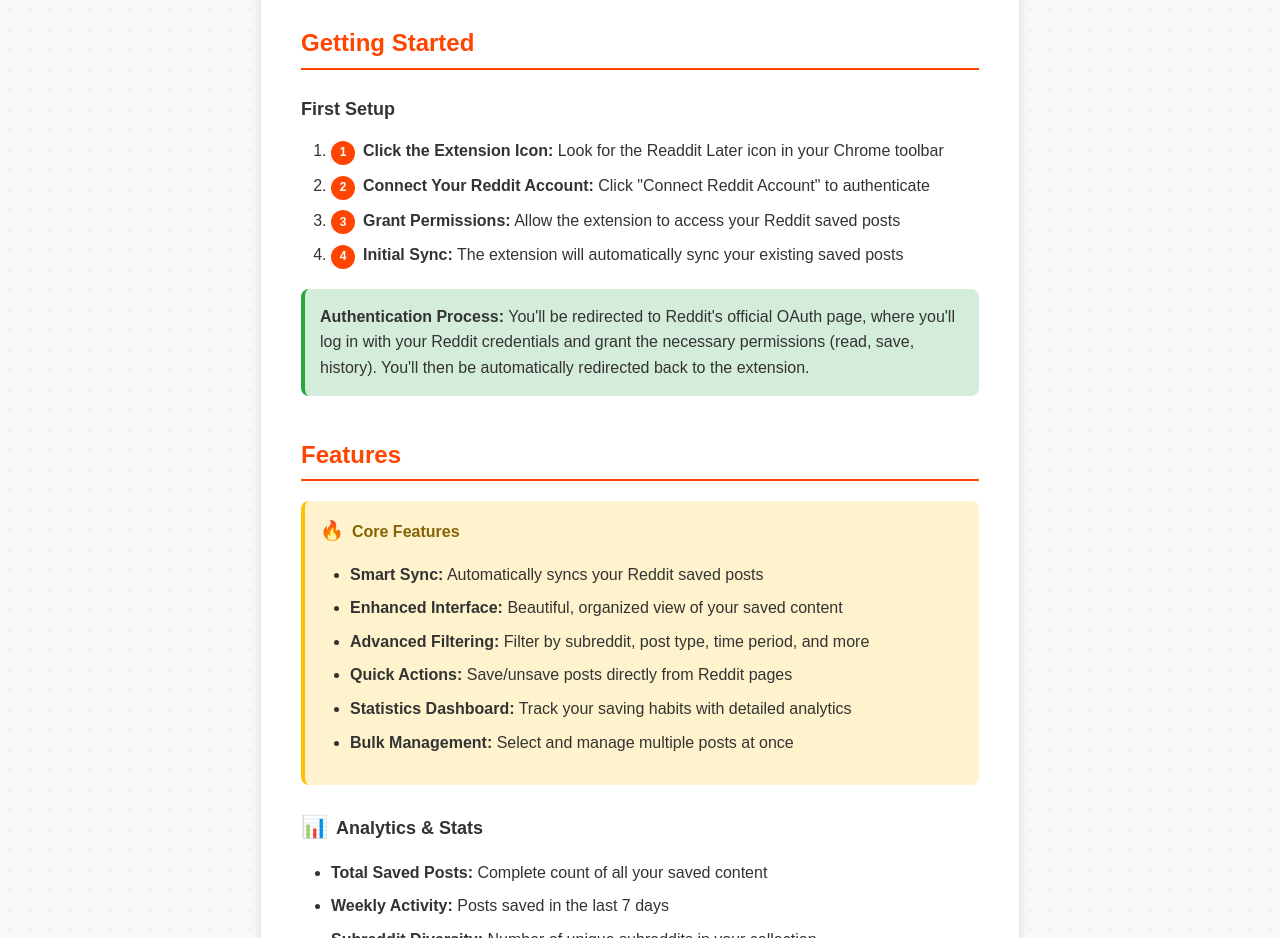
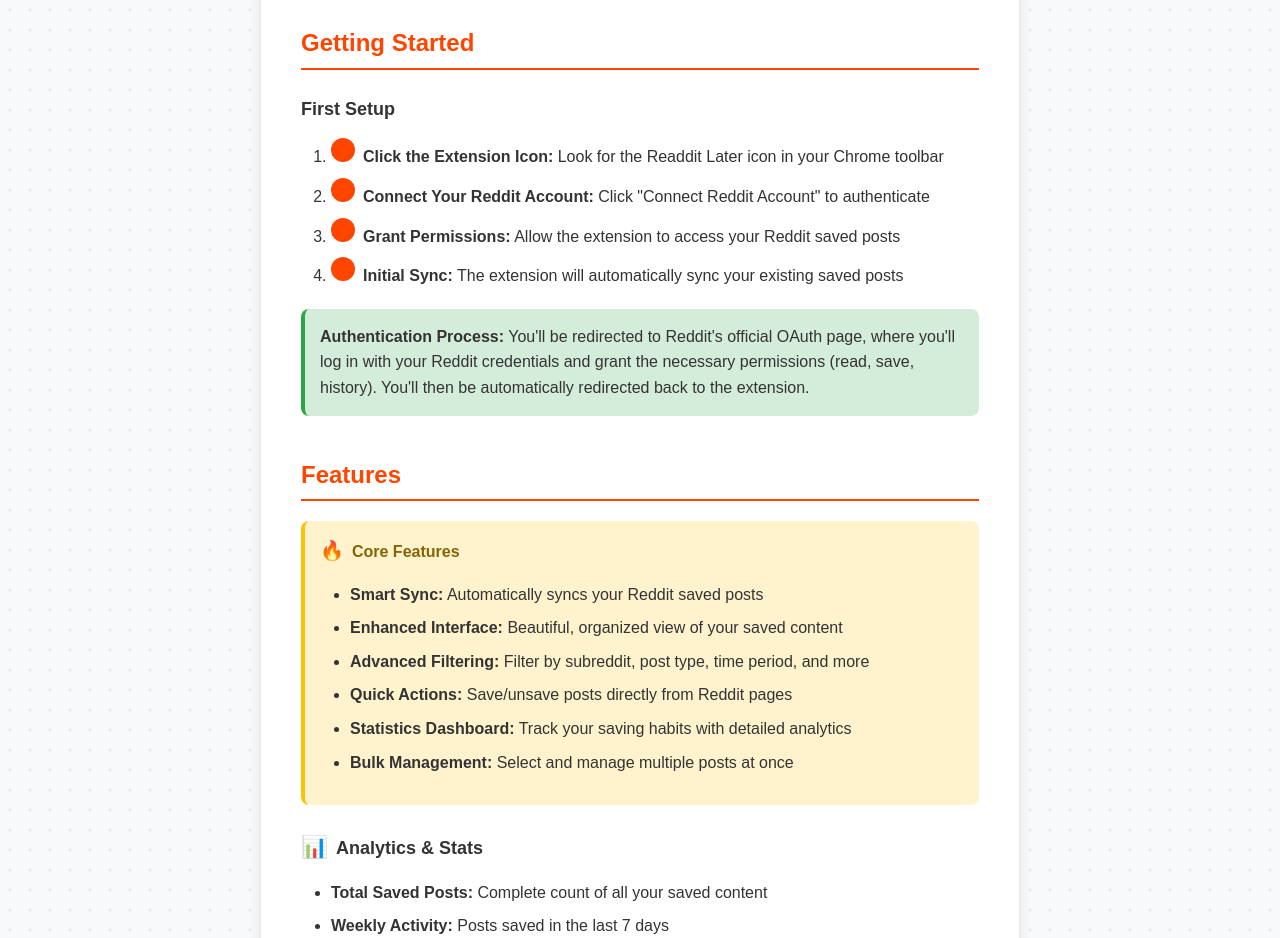
Before and after one commit to SanjhaiPrakash18/Readdit-Later-User-Guide, a plain HTML site: page index.html in a window 1280 px wide. Shown: the part 1440-2378 px from the top of the page. Drawn offline with Linux system fonts and the light colour scheme; a web font is replaced by a local one.

Commit message:
Update index.html

```diff
--- a/index.html
+++ b/index.html
@@ -361,10 +361,10 @@
 
             <h3>First Setup</h3>
             <ol>
-                <li><span class="step-number">1</span><strong>Click the Extension Icon:</strong> Look for the Readdit Later icon in your Chrome toolbar</li>
-                <li><span class="step-number">2</span><strong>Connect Your Reddit Account:</strong> Click "Connect Reddit Account" to authenticate</li>
-                <li><span class="step-number">3</span><strong>Grant Permissions:</strong> Allow the extension to access your Reddit saved posts</li>
-                <li><span class="step-number">4</span><strong>Initial Sync:</strong> The extension will automatically sync your existing saved posts</li>
+                <li><span class="step-number"></span><strong>Click the Extension Icon:</strong> Look for the Readdit Later icon in your Chrome toolbar</li>
+                <li><span class="step-number"></span><strong>Connect Your Reddit Account:</strong> Click "Connect Reddit Account" to authenticate</li>
+                <li><span class="step-number"></span><strong>Grant Permissions:</strong> Allow the extension to access your Reddit saved posts</li>
+                <li><span class="step-number"></span><strong>Initial Sync:</strong> The extension will automatically sync your existing saved posts</li>
             </ol>
 
             <div class="tip">
```
